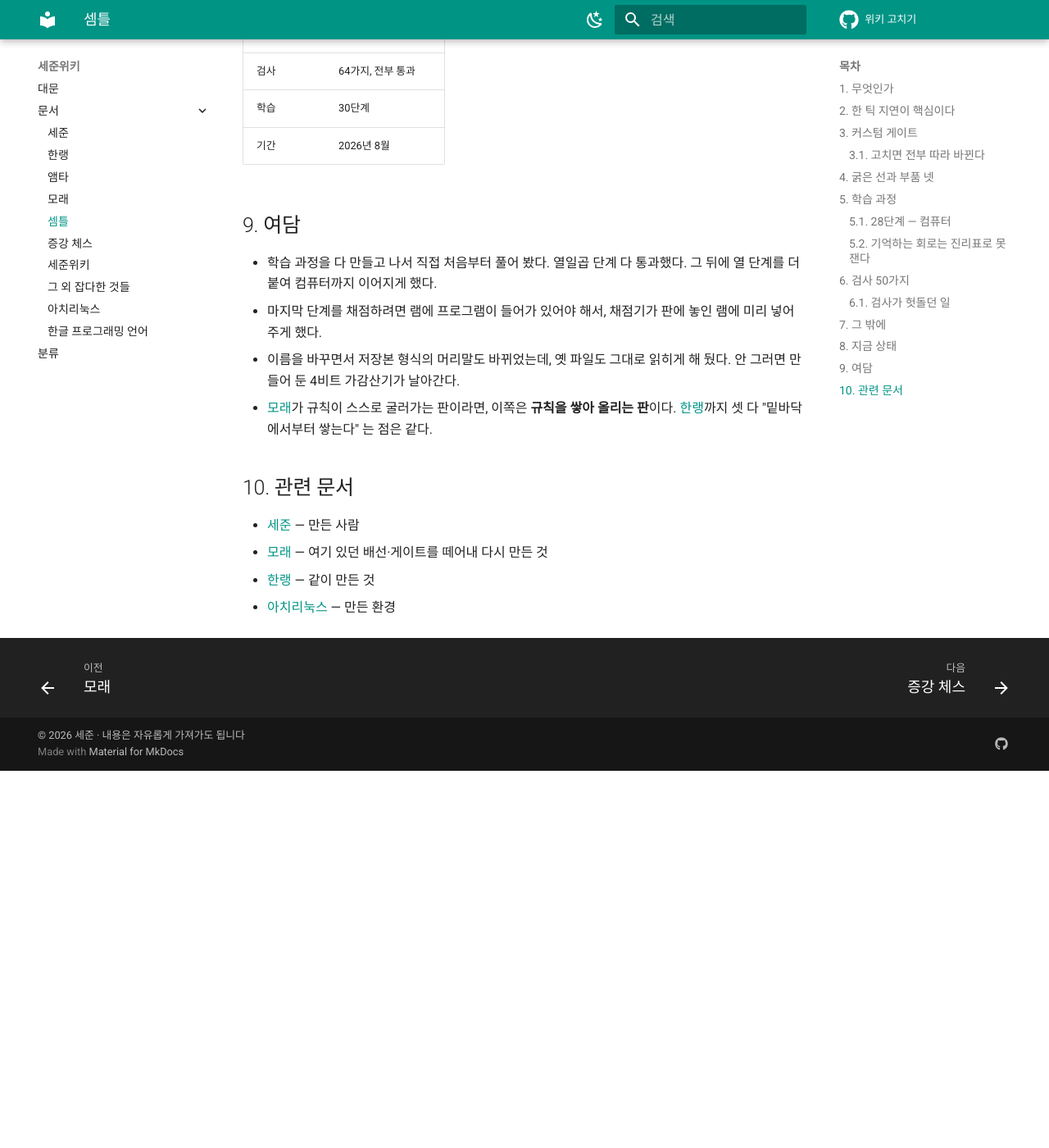
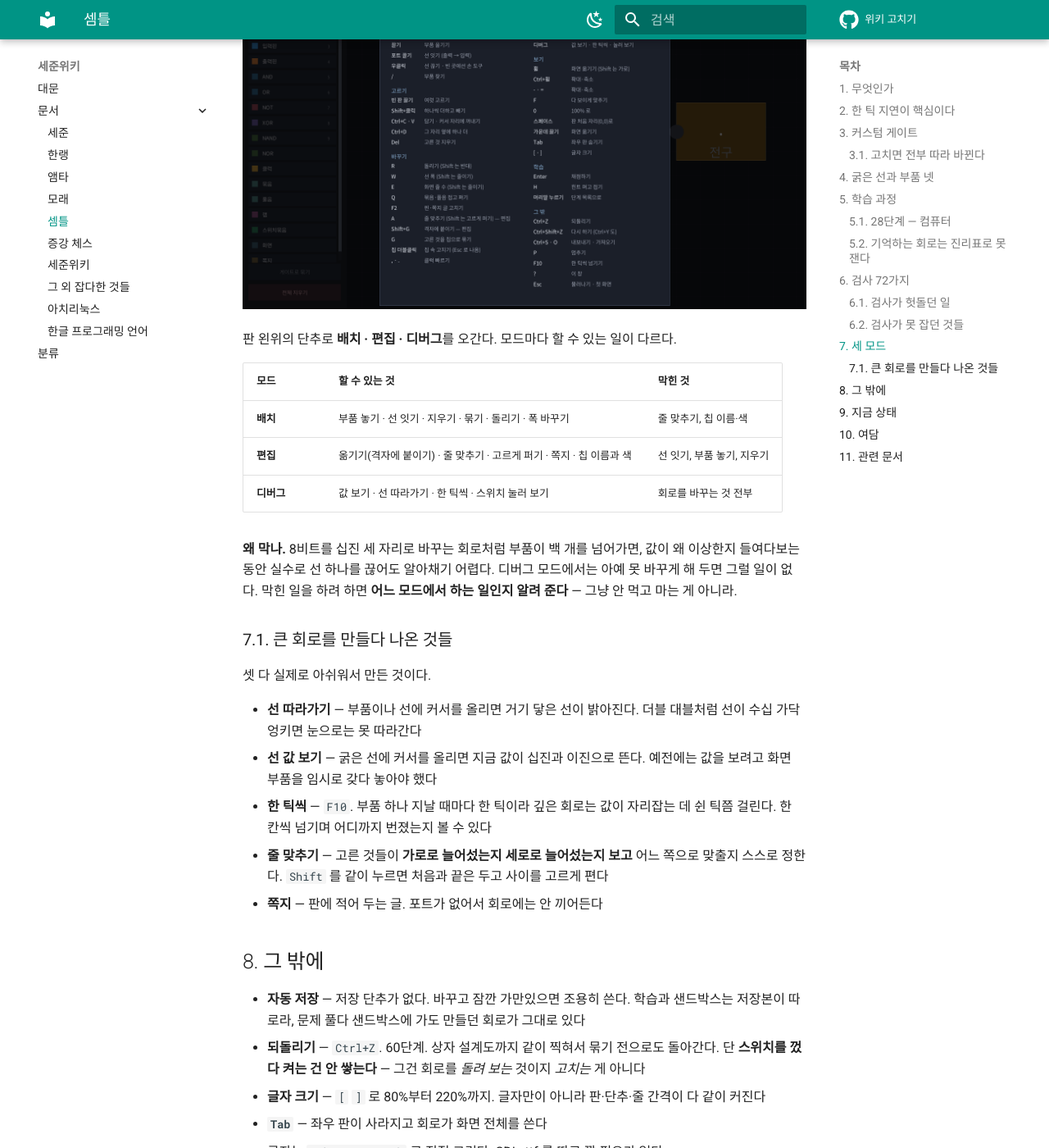
Before and after one commit to sejunch/sejunch.github.io, an MkDocs documentation site: the page built from docs/셈틀.md, in a window 1280 px wide and 1400 px high, scrolled down 7328 px. Shown: the whole window at 82% size. Built offline with MkDocs 1.6.1 and Material for MkDocs 9.7.7, drawn with Linux system fonts in a browser that asks for light colours; comment, search, counter and statistics services are not loaded; before the commit the page ends 8268 px from its top, so only the background shows below that; some of the changed text lies outside the part shown.

Commit message:
셈틀 문서 — 세 모드, 검사 72가지, 저장에서 났던 버그 셋
Co-Authored-By: Claude Opus 5 <noreply@anthropic.com>

```diff
--- a/docs/셈틀.md
+++ b/docs/셈틀.md
@@ -148,9 +148,9 @@ NAND 하나에서 시작해 계산기까지 가는 판이라 뜻이 그대로
 막히면 `H` 로 힌트를 본다. 답을 통째로 알려 주지는 않고 어디부터 손대면 되는지만
 짚어 준다.
 
-## 6. 검사 50가지
+## 6. 검사 72가지
 
-화면 없이 회로만 짜서 돌려 보는 검사가 50가지 있다. 그중 제일 중요한 것은
+화면 없이 회로만 짜서 돌려 보는 검사가 72가지 있다. 그중 제일 중요한 것은
 
 > **학습 단계가 순서대로 풀린다**
 
@@ -172,7 +172,56 @@ NAND 하나에서 시작해 계산기까지 가는 판이라 뜻이 그대로
 
 **통과하는 검사가 실제로 뭘 재고 있는지 봐야 한다.**
 
-## 7. 그 밖에
+### 6.2. 검사가 못 잡던 것들
+
+이번에 큰 회로를 실제로 만들어 보다가 세 가지가 드러났다. 셋 다 **검사는 통과하고
+있었다.**
+
+- **만든 게이트가 사라진다.** 판은 모드마다 따로, 칩은 한 파일에 모아 두는데,
+  모드에 들어갈 때 판만 읽고 칩은 안 읽고 있었다. 그 상태로 저장하면 칩 파일이 빈
+  것으로 덮인다. 학습에서만 멀쩡해 보였는데, 그건 상품 칩을 매번 다시 만들어 줘서였다
+- **나중에 만든 칩을 먼저 만든 칩이 쓰면 죽는다.** 칩은 만든 차례대로 파일에 적히고
+  읽을 때도 위에서부터 읽는데, 아직 안 읽은 칩을 가리키면 "없는 칩" 이 되어 그 상자가
+  죽어 버렸다. 숫자 그림 열 개에 나중에 만든 가림 회로를 넣었다가 통째로 날렸다
+- **`?` 를 눌러도 조작키 창이 안 뜬다.** 키를 받는 코드가 통째로 빠져 있었는데,
+  화면 검사가 창을 여는 깃발을 **직접 켜고** 그렸기 때문에 다 지나갔다.
+  이제 진짜 키 이벤트를 밀어 넣어서 연다
+
+셋 다 "저장했다 다시 읽는" 데서 났다. 만들 때는 멀쩡하고 껐다 켜면 사라지는 것이라
+더 늦게 드러났다.
+
+## 7. 세 모드
+
+![조작키](셈틀-조작키.png)
+
+판 왼위의 단추로 **배치 · 편집 · 디버그**를 오간다. 모드마다 할 수 있는 일이 다르다.
+
+| 모드 | 할 수 있는 것 | 막힌 것 |
+|---|---|---|
+| **배치** | 부품 놓기 · 선 잇기 · 지우기 · 묶기 · 돌리기 · 폭 바꾸기 | 줄 맞추기, 칩 이름·색 |
+| **편집** | 옮기기(격자에 붙이기) · 줄 맞추기 · 고르게 퍼기 · 쪽지 · 칩 이름과 색 | 선 잇기, 부품 놓기, 지우기 |
+| **디버그** | 값 보기 · 선 따라가기 · 한 틱씩 · 스위치 눌러 보기 | 회로를 바꾸는 것 전부 |
+
+**왜 막나.** 8비트를 십진 세 자리로 바꾸는 회로처럼 부품이 백 개를 넘어가면, 값이
+왜 이상한지 들여다보는 동안 실수로 선 하나를 끊어도 알아채기 어렵다. 디버그 모드에서는
+아예 못 바꾸게 해 두면 그럴 일이 없다. 막힌 일을 하려 하면 **어느 모드에서 하는
+일인지 알려 준다** — 그냥 안 먹고 마는 게 아니라.
+
+### 7.1. 큰 회로를 만들다 나온 것들
+
+셋 다 실제로 아쉬워서 만든 것이다.
+
+- **선 따라가기** — 부품이나 선에 커서를 올리면 거기 닿은 선이 밝아진다.
+  더블 대블처럼 선이 수십 가닥 엉키면 눈으로는 못 따라간다
+- **선 값 보기** — 굵은 선에 커서를 올리면 지금 값이 십진과 이진으로 뜬다.
+  예전에는 값을 보려고 화면 부품을 임시로 갖다 놓아야 했다
+- **한 틱씩** — `F10`. 부품 하나 지날 때마다 한 틱이라 깊은 회로는 값이 자리잡는 데
+  쉰 틱쯤 걸린다. 한 칸씩 넘기며 어디까지 번졌는지 볼 수 있다
+- **줄 맞추기** — 고른 것들이 **가로로 늘어섰는지 세로로 늘어섰는지 보고** 어느 쪽으로
+  맞출지 스스로 정한다. `Shift` 를 같이 누르면 처음과 끝은 두고 사이를 고르게 편다
+- **쪽지** — 판에 적어 두는 글. 포트가 없어서 회로에는 안 끼어든다
+
+## 8. 그 밖에
 
 - **자동 저장** — 저장 단추가 없다. 바꾸고 잠깐 가만있으면 조용히 쓴다.
   학습과 샌드박스는 저장본이 따로라, 문제 풀다 샌드박스에 가도 만들던 회로가 그대로 있다
@@ -192,11 +241,11 @@ NAND 하나에서 시작해 계산기까지 가는 판이라 뜻이 그대로
 |---|---|
 | 코드 | `semtle.cpp` 한 파일 |
 | 필요한 것 | SDL2 하나 |
-| 검사 | 64가지, 전부 통과 |
+| 검사 | 72가지, 전부 통과 |
 | 학습 | 30단계 |
 | 기간 | 2026년 8월 |
 
-## 9. 여담
+## 10. 여담
 
 - 학습 과정을 다 만들고 나서 직접 처음부터 풀어 봤다. 열일곱 단계 다 통과했다.
   그 뒤에 열 단계를 더 붙여 컴퓨터까지 이어지게 했다.
@@ -207,7 +256,7 @@ NAND 하나에서 시작해 계산기까지 가는 판이라 뜻이 그대로
 - [모래](모래.md)가 규칙이 스스로 굴러가는 판이라면, 이쪽은 **규칙을 쌓아 올리는 판**이다.
   [한랭](한랭.md)까지 셋 다 "밑바닥에서부터 쌓는다" 는 점은 같다.
 
-## 10. 관련 문서
+## 11. 관련 문서
 
 - [세준](세준.md) — 만든 사람
 - [모래](모래.md) — 여기 있던 배선·게이트를 떼어내 다시 만든 것
```
Also changed, not shown: other parts of docs/셈틀.md (+1 -1 lines), docs/셈틀-고치기.png, docs/셈틀-단계목록.png, docs/셈틀-부품.png, docs/셈틀-샌드박스.png, docs/셈틀-조작키.png (added), docs/셈틀-첫화면.png, docs/셈틀-학습.png.
